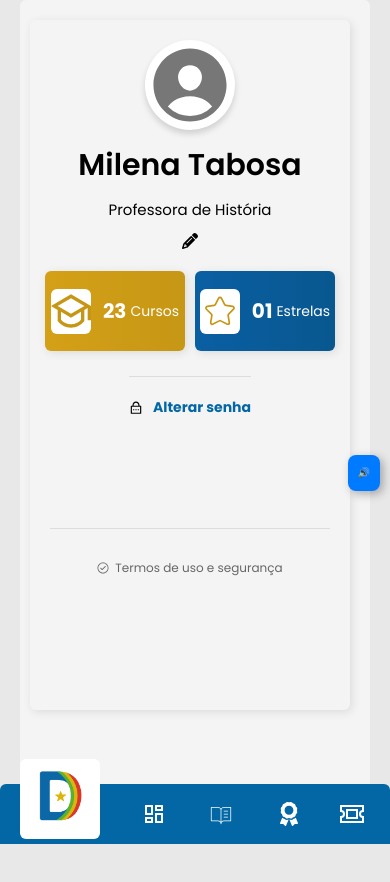
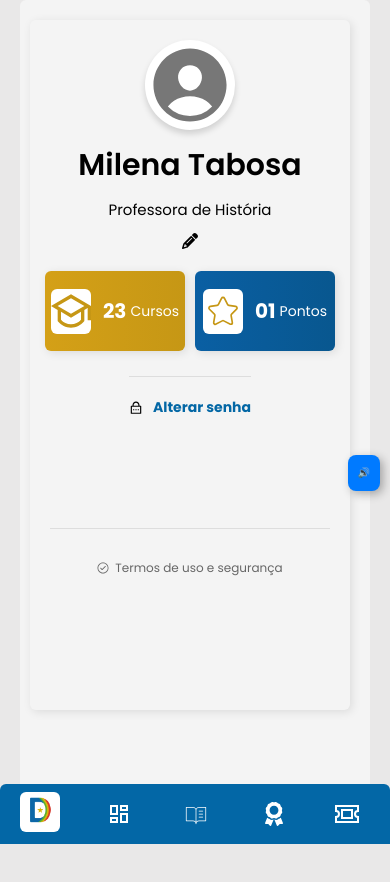
Before and after one commit to MiTabosa/Projeto-Desbrave, a React (Vite) app: page /dashboard in a window 390 px wide. Shown: the top 882 px of the page. Built offline with nearby package versions, Linux system fonts and the light colour scheme.

Commit message:
corrige tamanho do ícone dashbaord  em telas pequenas

```diff
--- a/src/components/BottomDashboard/BottomDashboard.css
+++ b/src/components/BottomDashboard/BottomDashboard.css
@@ -23,6 +23,7 @@
 @media (max-width: 768px) {
 
     .container {
+       height: 100%;
         margin-top: -20px;
     }
     .content {
--- a/src/components/CardPerfil/CardPerfil.jsx
+++ b/src/components/CardPerfil/CardPerfil.jsx
@@ -109,7 +109,7 @@ const CardPerfil = ({ name, setName, subName, setSubName }) => {
                 : infoGeral.estrelas}
             </p>
 
-            <p className="paragrafo-geral">Estrelas</p>
+            <p className="paragrafo-geral">Pontos</p>
             </div>
           </div>
         </div>
--- a/src/components/Sidebar/Sidebar.css
+++ b/src/components/Sidebar/Sidebar.css
@@ -141,6 +141,14 @@
   background: none;
   }
 
+  .logo-simplificada {
+    width: 40px;
+    height: 40px;
+  }
+
+  .conteiner-logo {
+    margin-top: 25px;
+  }
 
   .dashboard-content {
     margin-left: 0;
--- a/src/pages/Cupons/CuponsDashboard.jsx
+++ b/src/pages/Cupons/CuponsDashboard.jsx
@@ -27,7 +27,7 @@ export default function CuponsDashboard() {
         <div className="estrela">
           <div className="estrelaCaixa">
             <span><MdStarOutline  className="estrelaIcon"/></span>
-            <h1 className="estrelaH1">Estrelas</h1>
+            <h1 className="estrelaH1">Pontos</h1>
             <span>20</span>
           </div>
           <a href="/Scanner"><button className="botaoResgate">Resgatar Mais</button></a>
--- a/src/pages/Cupons/CuponsUsados.jsx
+++ b/src/pages/Cupons/CuponsUsados.jsx
@@ -16,7 +16,7 @@ export default function CuponsUsados() {
         <div className="boxEstrelaUsados">
           <div className="boxEstrelaInterno">
             <span><MdStarOutline className="iconeEstrela" /></span>
-            <h1 className="tituloEstrela">Estrelas</h1>
+            <h1 className="tituloEstrela">Pontos</h1>
             <span>20</span>
           </div>
           <a href="/Scanner"><button className="botaoResgatarMais">Resgatar Mais</button></a>
--- a/src/pages/Dashboard/Dashboard.jsx
+++ b/src/pages/Dashboard/Dashboard.jsx
@@ -103,7 +103,7 @@ const Dashboard = () => {
                             ? `0${infoGeral.estrelas}`
                             : infoGeral.estrelas}
                         </p>
-                        <p className="paragrafo-geral">Estrelas</p>
+                        <p className="paragrafo-geral">Pontos</p>
                       </div>
                     </div>
                   </div>
```
